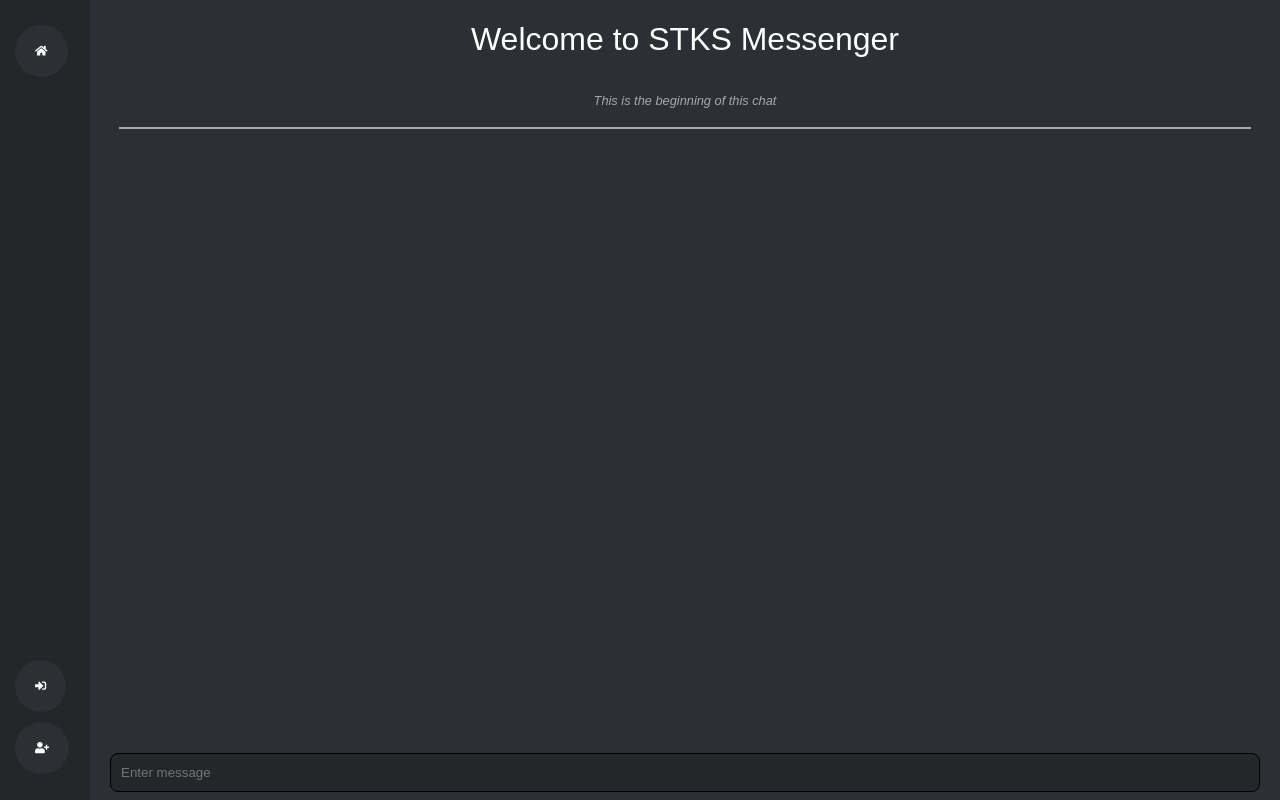
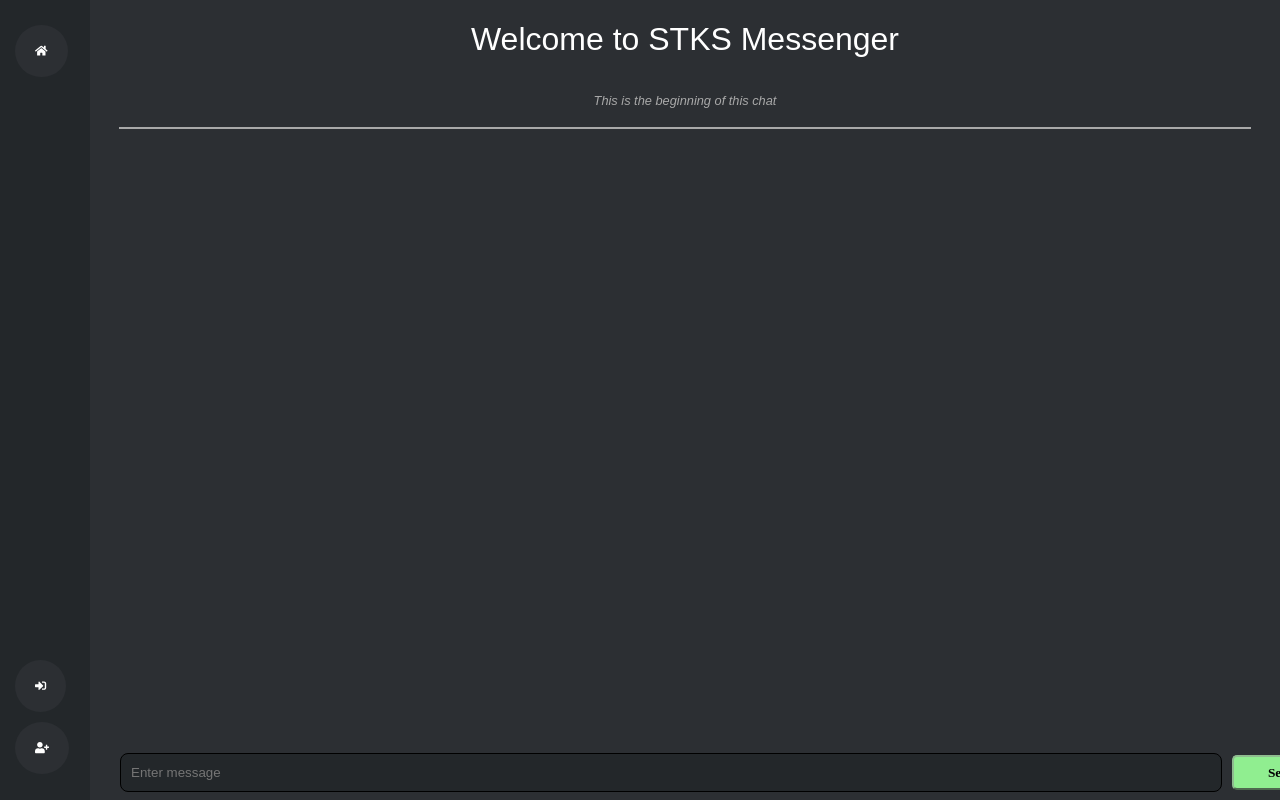
Before and after one commit to Zuxaw/AngularChatApp, an Angular app: page /chat in a window 1280 px wide. Built offline with nearby package versions, Linux system fonts and the light colour scheme; no server answers; the database is empty; a small style sheet from the web is missing.

Commit message:
chat ui edited

```diff
--- a/src/app/chat/chat.component.html
+++ b/src/app/chat/chat.component.html
@@ -1,4 +1,4 @@
-<div class="container" #scrollframe>
+<div class="container" #scrollMe>
   <div class="chat-header">
     <h1>Welcome to STKS Messenger</h1>
     <p>This is the beginning of this chat</p>
@@ -8,5 +8,6 @@
   <form (ngSubmit)="handleSubmit($event)" class="msgInputArea" >
     <input placeholder="Enter message" name="msg" [(ngModel)]="msgArea"
     (keyup)="handleKeyUp($event)" />
+    <button>Send</button>
   </form>
 </div>
--- a/src/app/chat/chat.component.scss
+++ b/src/app/chat/chat.component.scss
@@ -4,8 +4,9 @@
   position: relative;
   display: flex;
   flex-direction: column;
-  min-height: 100%;
   margin-left: 90px;
+  overflow-y:scroll;
+  height: 100%;
 
   .chat-header {
 
@@ -41,14 +42,14 @@
 
   .msgInputArea {
     position: fixed;
-    bottom: 1%;
+    background-color: #2c2f33;
+    bottom: 0px;
     display: flex;
-    justify-content: center;
-    left: 110px;
-    right: 20px;
-
+    align-items: center;
+    width: 100%;
     input {
-      width: 100%;
+      margin-left: 30px;
+      width: 85%;
       background-color: #23272a;
       height: 35px;
       border-radius: 8px;
@@ -57,5 +58,23 @@
       padding-left: 10px;
       outline: none;
     }
+    button {
+      font-family: 'Cascadia code';
+      font-weight: bold;
+      color: black;
+      margin: 10px;
+      margin-right: 30px;
+      width: 100px;
+      height: 35px;
+      border-radius: 5px;
+      border-color: darkseagreen;
+      background-color: lightgreen;
+      cursor: pointer;
+      transition: transform 330ms ease-in-out;
+    }
+
+    button:hover {
+      transform: scale(1.1);
+    }
   }
 }
--- a/src/app/chat/chat.component.ts
+++ b/src/app/chat/chat.component.ts
@@ -1,4 +1,4 @@
-import { Component, OnDestroy, OnInit } from '@angular/core';
+import { Component, ElementRef, OnDestroy, OnInit, ViewChild } from '@angular/core';
 import { Subscription } from 'rxjs';
 import { UserService } from '../profile/user-service';
 import { User } from '../profile/user.model';
@@ -11,7 +11,7 @@
   styleUrls: ['./chat.component.scss']
 })
 export class ChatComponent implements OnInit, OnDestroy {
-
+  @ViewChild('scrollMe') private myScrollContainer: ElementRef;
   // User section
   user: User;
   userSubscription: Subscription;
--- a/src/app/chat/message/message.component.scss
+++ b/src/app/chat/message/message.component.scss
@@ -15,16 +15,17 @@
         .information{
             height: 20px;
             display: flex;
+            align-items: baseline;
             p {
                 margin-right: 10px;
             }
             .username{
                 color: deeppink;
-                font-size: 2 rem;
+                font-size: 1rem;
                 font-weight: 500;
             }
             .date{
-                font-size: 0.6 rem;
+                font-size: 0.8rem;
                 font-style: italic;
                 color: darkgray;
             }
--- a/src/app/chat/message/message.component.ts
+++ b/src/app/chat/message/message.component.ts
@@ -1,4 +1,4 @@
-import { Component, OnDestroy, OnInit } from '@angular/core';
+import { AfterViewInit, Component, OnDestroy, OnInit } from '@angular/core';
 import { Subscription } from 'rxjs';
 import { Message } from '../message.model';
 import { MessageService } from '../message.service';
@@ -8,12 +8,13 @@
   templateUrl: './message.component.html',
   styleUrls: ['./message.component.scss']
 })
-export class MessageComponent implements OnInit, OnDestroy {
+export class MessageComponent implements OnInit, OnDestroy,AfterViewInit{
 
   messages: Message[];
   messageSubscription: Subscription;
 
   constructor(private messageService: MessageService) {
+
   }
 
   ngOnInit(): void {
@@ -24,16 +25,14 @@
     );
     this.messageService.getMessage();
     this.messageService.emitMessage();
-    console.log("hello worudo")
+  }
+
+  ngAfterViewInit(): void {
+    this.messageService.emitMessage();
   }
 
   ngOnDestroy(): void {
       this.messageSubscription.unsubscribe();
   }
 
-  onClick(){
-    console.log(this.messages[0].text);
-  }
-
-
 }
--- a/src/styles.scss
+++ b/src/styles.scss
@@ -5,6 +5,20 @@
     font-family: 'Cascadia Code', sans-serif;
 }
 
+::-webkit-scrollbar{
+    margin-right: 5px;
+    width: 10px;
+  }
+
+  ::-webkit-scrollbar-track {
+    background-color: #2c2f33;
+  }
+
+  ::-webkit-scrollbar-thumb {
+    border-radius: 5px;
+    background-color: black;
+  }
+
 @media (max-width: 640px) {
     body{
         zoom: 0.5;
```
